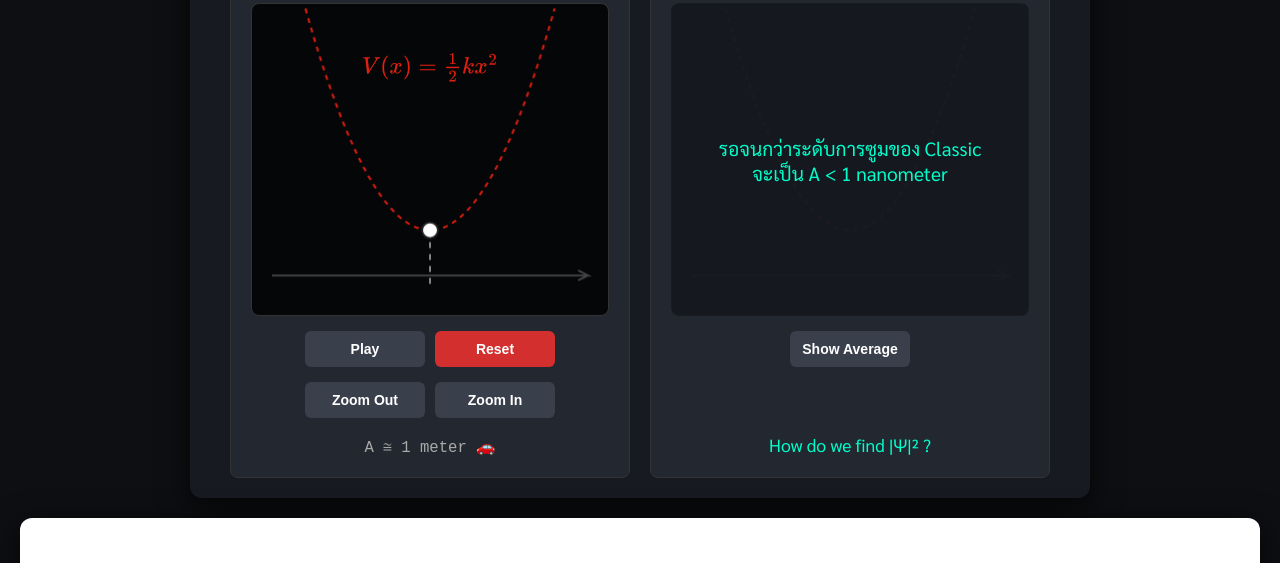
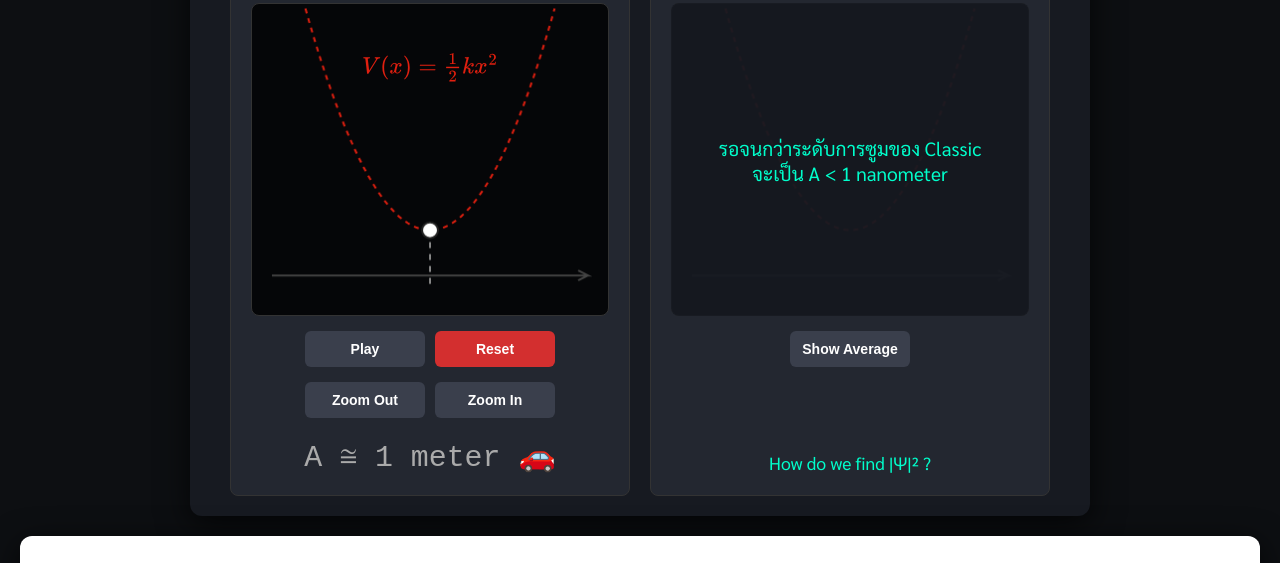
Before and after one commit to teepanis/lecture-notes, a plain HTML site: page quantum/quantum_01_classic.html in a window 1280 px wide. Shown: the part 171-734 px from the top of the page. Drawn offline with nearby package versions, Linux system fonts and the light colour scheme.

Commit message:
Add files via upload

```diff
--- a/quantum/quantum_01_classic.html
+++ b/quantum/quantum_01_classic.html
@@ -224,7 +224,7 @@
         button.danger:hover { background: #9a0007; }
 
         .label-scale {
-            font-size: 1.2em;
+            font-size: 2.3em;
             color: #aaa;
             margin-top: 5px;
             font-family: monospace;
```
